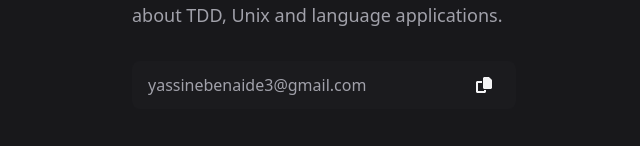
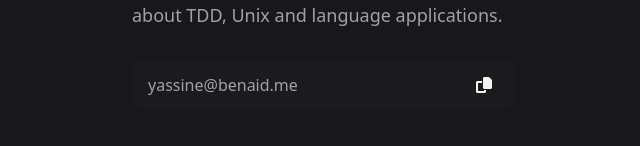
Before and after one commit to yassinebenaid/portfolio, a Next.js app: page / in a window 1280 px wide. Shown: the part 219-365 px from the top of the page, without its empty margins (316-956 px from the left). Built offline with nearby package versions, Linux system fonts and the light colour scheme.

Commit message:
Update email value in copy-input component

```diff
--- a/src/components/copy-input.tsx
+++ b/src/components/copy-input.tsx
@@ -40,7 +40,7 @@ export default function CopyInput() {
 			</AnimatePresence>
 			<input
 				type="email"
-				value="yassinebenaide3@gmail.com"
+				value="yassine@benaid.me"
 				className="bg-transparent flex-1 overflow-hidden outline-none"
 				ref={inputRef}
 				onClick={() => inputRef.current?.select()}
```
